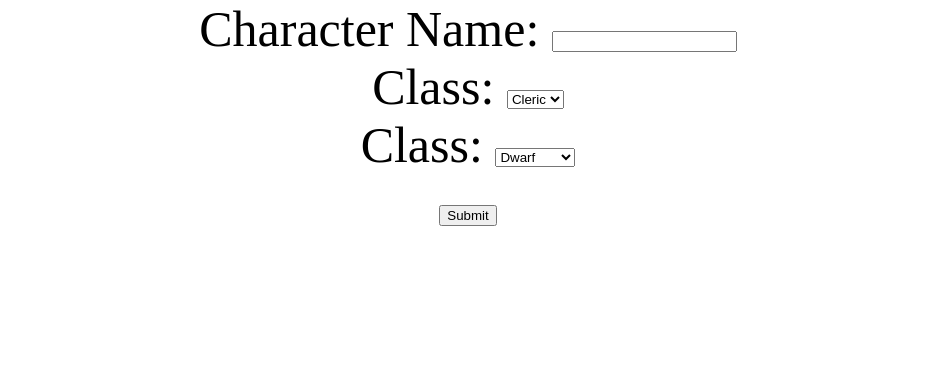
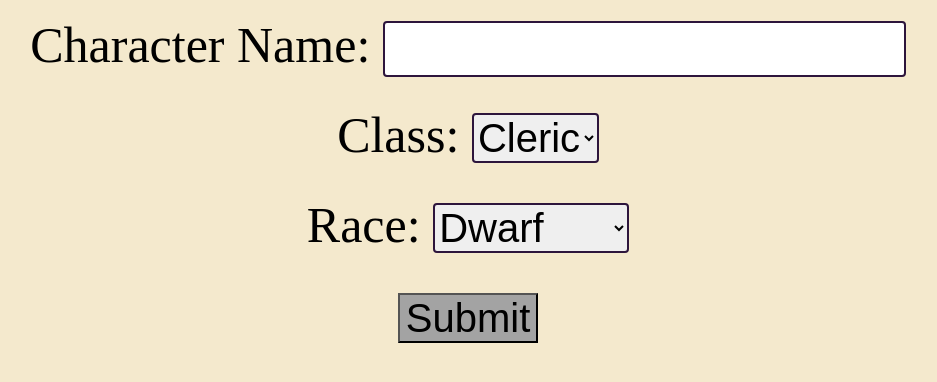
Before and after one commit to Routund/DND_Character_Gen, a Flask app: page /create in a window 1280 px wide. Shown: the top 382 px of the page, without its empty margins (172-1109 px from the left). Run offline with Flask 3, Linux system fonts and the light colour scheme; data comes from the database, SQL or seed files in the repository.

Commit message:
Added Css to Firsst character creation page

```diff
--- a/static/styles.css
+++ b/static/styles.css
@@ -1,8 +1,9 @@
 .side_bar {
     background-color:#182139;
-    min-height: 100%;
+    height: 100%;
     min-width: 100%;
     color: #bd93d8;
+    overflow: hidden;
 }
 .sheet_container {
     display: grid;
@@ -19,4 +20,17 @@ body {
 .main_create{
     text-align: center;
     font-size: 50px;
+    line-height: 1.8;
+    background-color: #f4e9cd;
 }
+.sheet_choices{
+    height: 50px;
+    font-size: 40px;
+    border: 2px solid #2d153c;
+    border-radius: 4px;
+}
+.submit{
+    height: 50px;
+    font-size: 40px;
+    background-color: #A3A3A3;
+}
--- a/templates/CharacterCreation.html
+++ b/templates/CharacterCreation.html
@@ -4,26 +4,26 @@
     <title>Create a character</title>
     <link rel = 'stylesheet', href = '../static/styles.css'>
 </head>
-<body>
-    <form action="{{ url_for('submit') }}" method="post" class="main_create">
+<body class="main_create">
+    <form action="{{ url_for('submit') }}" method="post">
         <label for="name">Character Name:</label>
-        <input type="text" id="name" name="name">
+        <input type="text" id="name" name="name" class="sheet_choices" required>
         <br>
         <label for="cClass">Class:</label>
-        <select id="cClass" name="cClass">
+        <select id="cClass" name="cClass" class="sheet_choices">
             {% for class_name, class_id in hClass %}
                 <option value="{{ class_id }}">{{ class_name }}</option>
             {% endfor %}
         </select>
         <br>
-        <label for="race">Class:</label>
-        <select id="race" name="race">
+        <label for="race">Race:</label>
+        <select id="race" name="race" class="sheet_choices">
             {% for race_name, race_id in raceData %}
                 <option value="{{ race_id }}">{{ race_name }}</option>
             {% endfor %}
         </select>
         <br>
-        <button type="submit">Submit</button>
+        <button type="submit" class = "submit">Submit</button>
     </form>
 </body>
 </html>
```
